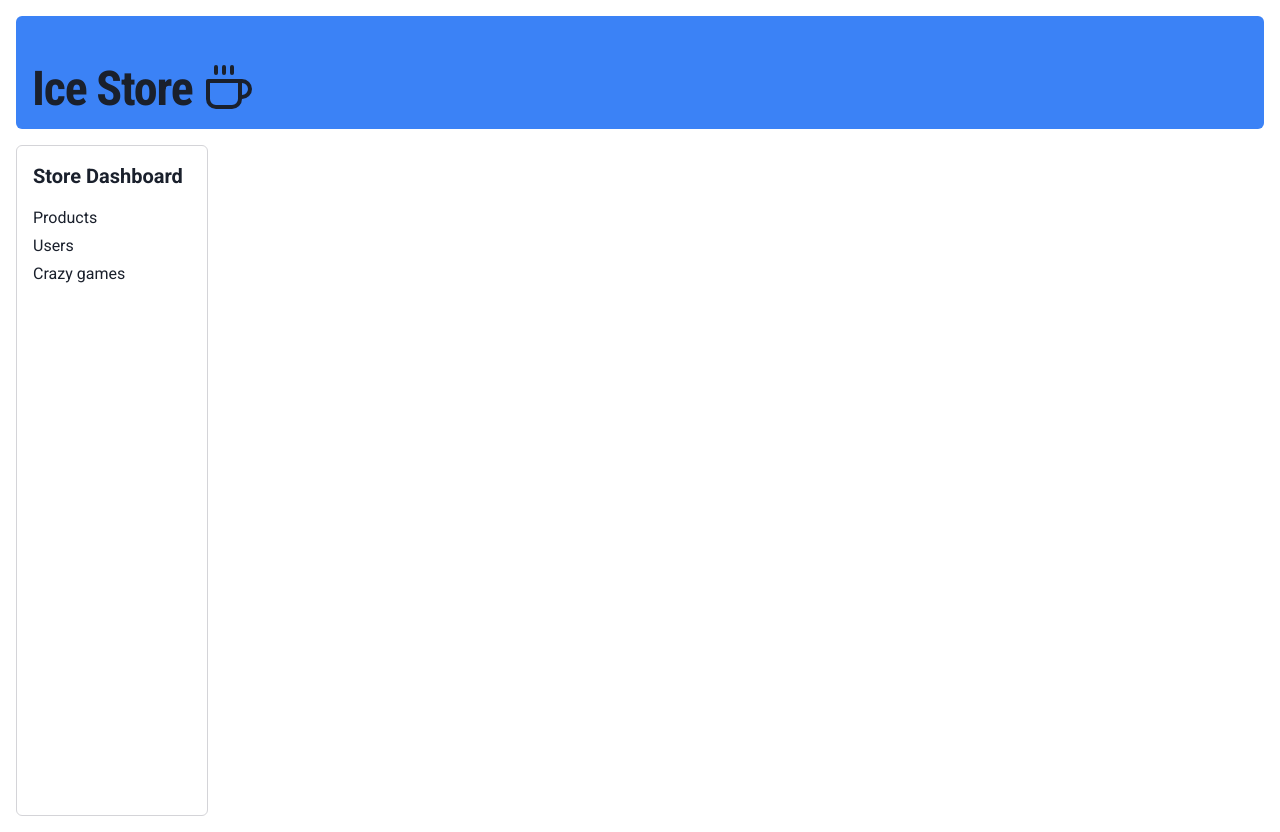
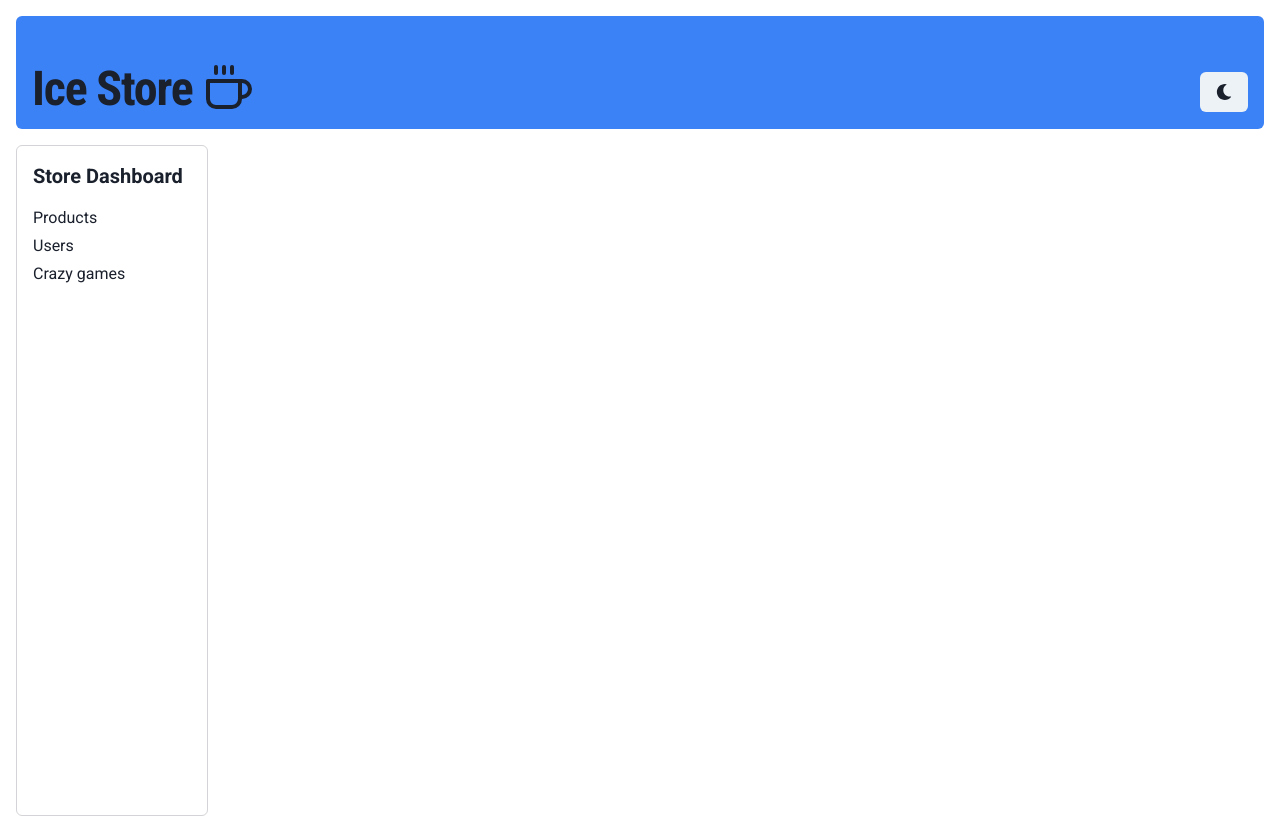
Before and after one commit to hozakowskimilosz/ice-store, a React (Vite) app in the folder frontend/: page / in a window 1280 px wide. Built offline with nearby package versions, Linux system fonts and the light colour scheme.

Commit message:
implemented dark mode

```diff
--- a/frontend/src/App.jsx
+++ b/frontend/src/App.jsx
@@ -1,11 +1,9 @@
 import Products from "./components/Products";
 import Layout from "./components/Layout";
-import { ChakraProvider } from "@chakra-ui/react";
 import { BrowserRouter as Router, Routes, Route } from "react-router-dom";
 
 export default function App() {
   return (
-    <ChakraProvider>
     <Router>
       <Routes>
         <Route path="/" element={<Layout />}>
@@ -13,6 +11,5 @@ export default function App() {
         </Route>
       </Routes>
     </Router>
-    </ChakraProvider>
   );
 }
--- a/frontend/src/components/Header.jsx
+++ b/frontend/src/components/Header.jsx
@@ -1,15 +1,27 @@
 import { FiCoffee } from "react-icons/fi";
 import { Link } from "react-router-dom";
+import { Button } from "@chakra-ui/react";
+import { useColorMode } from "@chakra-ui/react";
+import { FaSun } from "react-icons/fa";
+import { FaMoon } from "react-icons/fa";
 
 export default function Header() {
+  const { colorMode, toggleColorMode } = useColorMode();
+
   return (
-    <div className="flex h-[8rem] items-end gap-3 rounded-md bg-blue-500 p-4 text-5xl font-semibold">
+    <div className="flex h-[8rem] items-end justify-between gap-3 rounded-md bg-blue-500 p-4 text-5xl font-semibold">
       <Link to="/" className="flex items-end gap-3">
         <h1 className="font-robotoCondensed font-bold tracking-tight">
           Ice Store
         </h1>
         <FiCoffee />
       </Link>
+
+      <div>
+        <Button onClick={toggleColorMode}>
+          {colorMode === "light" ? <FaMoon /> : <FaSun />}
+        </Button>
+      </div>
     </div>
   );
 }
--- a/frontend/src/main.jsx
+++ b/frontend/src/main.jsx
@@ -1,12 +1,13 @@
 import React from "react";
 import ReactDOM from "react-dom/client";
 import App from "./App.jsx";
+import "./index.css";
 import { ChakraProvider } from "@chakra-ui/react";
-import "./index.css";
+import theme from "../theme.js";
 
 ReactDOM.createRoot(document.getElementById("root")).render(
   <React.StrictMode>
-    <ChakraProvider>
+    <ChakraProvider theme={theme}>
       <App />
     </ChakraProvider>
   </React.StrictMode>,
--- /dev/null
+++ b/frontend/theme.js
@@ -0,0 +1,10 @@
+import { extendTheme } from "@chakra-ui/react";
+
+const config = {
+  initialColorMode: "light",
+  useSystemColorMode: false,
+};
+
+const theme = extendTheme({ config });
+
+export default theme;
```
Lines whose indentation alone changed are shown as unchanged.
